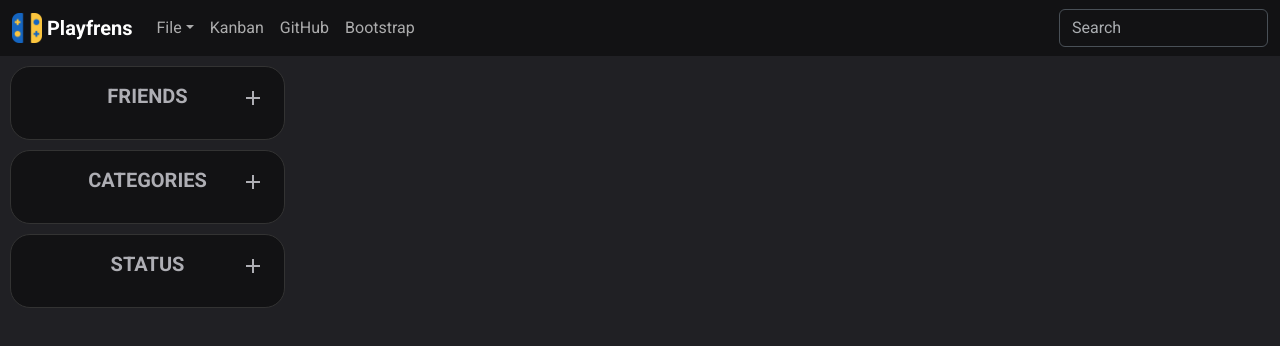
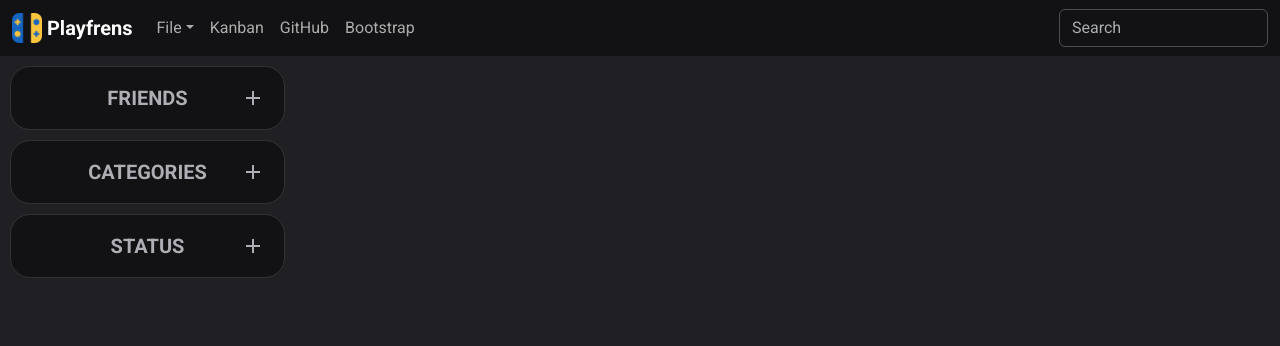
Before and after one commit to liranbr/Playfrens, a React (Vite) app: page / in a window 1280 px wide. Shown: the top 346 px of the page. Built offline with nearby package versions, Linux system fonts and the light colour scheme.

Commit message:
Align headers - titles and iconbuttons

```diff
--- a/src/App.css
+++ b/src/App.css
@@ -20,3 +20,10 @@
     margin: 10px 0 10px 10px;
     gap: 10px;
 }
+
+.sidebar-subgroup {
+    max-height: 50%;
+    display: flex;
+    flex-direction: column;
+    gap: 10px;
+}
--- a/src/App.jsx
+++ b/src/App.jsx
@@ -77,13 +77,24 @@ function AppHeader({ searchState }) {
     );
 }
 
-function AppSidebar(props) {
-    const { dataTypes, selectionSetters } = props;
+function AppSidebar({ selectionSetters: { friendSelection, categorySelection, statusSelection } }) {
+    // 50% height to friend bar, 50% to categories + status
     return (
         <div className="app-sidebar">
-            {dataTypes.map((dataType, index) =>
-                <SidebarGroup key={dataType.key} dataType={dataType} dataList={dataType.allDataList}
-                              setSelection={selectionSetters[index]} />)}
+            <SidebarGroup
+                dataType={dataTypes.friend}
+                dataList={dataTypes.friend.allDataList}
+                setSelection={friendSelection} />
+            <div className="sidebar-subgroup">
+                <SidebarGroup
+                    dataType={dataTypes.category}
+                    dataList={dataTypes.category.allDataList}
+                    setSelection={categorySelection} />
+                <SidebarGroup
+                    dataType={dataTypes.status}
+                    dataList={dataTypes.status.allDataList}
+                    setSelection={statusSelection} />
+            </div>
         </div>
     );
 }
@@ -115,8 +126,7 @@ export default function App() {
         <>
             <AppHeader searchState={[search, setSearch]} />
             <div id="main-content">
-                <AppSidebar dataTypes={[dataTypes.friend, dataTypes.category, dataTypes.status]}
-                            selectionSetters={[setSelectedFriends, setSelectedCategories, setSelectedStatuses]} />
+                <AppSidebar selectionSetters={[setSelectedFriends, setSelectedCategories, setSelectedStatuses]} />
                 <GamesGrid filteredGames={filteredGames} />
             </div>
             <ToastContainer />
--- a/src/components/Components.css
+++ b/src/components/Components.css
@@ -1,10 +1,13 @@
 .icon-button {
+    height: var(--icon-size);
+    width: var(--icon-size);
     display: flex;
+    align-items: center;
+    justify-content: center;
+    font-size: 24px;
+    color: var(--pf-fg-100);
     background: none;
-    color: var(--pf-fg-100);
-    font-size: 24px;
     border: none;
-    padding: 3px 3px;
 }
 
 .icon-button:hover {
@@ -18,48 +21,30 @@
     display: flex;
     flex-direction: column;
     margin: 0;
-    padding: 1rem;
+    padding: 16px;
     border: 1px solid #333;
     border-radius: 20px;
     background-color: var(--pf-bg-900);
     overflow: hidden;
 }
 
-/* TODO: replace awkward weighing with div containers or layout */
-.app-sidebar > .sidebar-group:first-of-type {
-    max-height: 50%;
-}
-
-.app-sidebar > .sidebar-group:nth-of-type(2) {
-    max-height: 50%;
-}
-
-.app-sidebar > .sidebar-group:last-of-type {
-    max-height: 50%;
-    overflow: auto;
-}
-
 .sidebar-header {
-    display: flex;
-    position: relative;
     width: 100%;
+    display: grid;
+    grid-template-columns: var(--icon-size) 1fr var(--icon-size);
     align-items: center;
-    margin-bottom: 10px;
-    --bs-gutter-x: 0;
 }
 
 .sidebar-title {
-    position: absolute;
-    left: 50%;
-    transform: translateX(-50%);
     font-size: 20px;
     font-weight: bold;
+    color: var(--pf-fg-100);
     text-align: center;
-    line-height: 100%;
-    height: 24px;
-    color: var(--pf-fg-100);
     margin: 0;
-    padding: 0;
+    line-height: 1;
+    overflow: hidden;
+    text-overflow: ellipsis;
+    white-space: nowrap;
 }
 
 .sidebar-buttons-list {
@@ -76,7 +61,7 @@
     text-align: start;
     font-size: 18px;
     border: none;
-    margin: 2px 0;
+    margin: 2px 12px;
     border-radius: 15px;
     transition: none;
 }
--- a/src/components/Components.jsx
+++ b/src/components/Components.jsx
@@ -40,12 +40,11 @@ export function SidebarGroup({ dataType, dataList, setSelection }) {
     return (
         <Row className="sidebar-group">
             <div className="sidebar-header">
+                <div />
                 <p className="sidebar-title">{title}</p>
-                <div className="ms-auto">
-                    <button className="icon-button">
-                        <MdAdd />
-                    </button>
-                </div>
+                <button className="icon-button">
+                    <MdAdd />
+                </button>
             </div>
             <div className="sidebar-buttons-list">
                 {dataList.map((item, index) =>
--- a/src/components/GameGrid.css
+++ b/src/components/GameGrid.css
@@ -85,7 +85,6 @@
         flex-direction: column;
         justify-content: space-between;
         position: relative;
-        margin: 0 10px;
         overflow: hidden;
         z-index: 1;
         box-shadow: 0 0 20px rgba(0, 0, 0, 1);
@@ -115,26 +114,30 @@
     }
 
     .pfm-header {
-        padding: 17px;
+        width: 100%;
+        display: grid;
+        grid-template-columns: var(--icon-size) 1fr var(--icon-size);
+        align-items: center;
+        border: 1px solid transparent;
+        padding: 16px;
 
         .pfm-title {
             font-size: 24px;
+            padding: 0 10px;
             color: #fff;
+            margin: 0;
+            line-height: 1;
             text-align: center;
             font-weight: bold;
-            position: absolute;
-            width: 80%;
-            left: 50%;
-            transform: translateX(-50%);
         }
     }
 
     .pfm-body {
         display: flex;
         flex-direction: column;
+        margin: 42px;
         height: 100%;
         justify-content: end;
-        margin: 40px 40px;
     }
 
     .pfm-sidebar {
@@ -143,6 +146,7 @@
         display: flex;
         flex-direction: column;
         gap: 10px;
+        margin: 0 10px;
         z-index: 2;
         pointer-events: none;
     }
--- a/src/components/GameGrid.jsx
+++ b/src/components/GameGrid.jsx
@@ -21,8 +21,9 @@ const ModalSidebarGroup = observer(({ game, dataType }) => {
     const selectRef = useRef(null);
     return (
         <Row className="sidebar-group pfm-shadow">
-            <div className="sidebar-header">
-                <p className="sidebar-title">{title}</p>
+            <div className="sidebar-header position-relative">
+                <div />
+                <h4 className="sidebar-title">{title}</h4>
                 <div className="ms-auto">
                     <button className={"icon-button"}>
                         <MdAdd />
@@ -84,6 +85,7 @@ const GameModal = observer(({ game, show, handleHide }) => {
                 <div className="pfm-card-bg layer1" />
                 <div className="pfm-card-bg layer2" />
                 <div className="pfm-header">
+                    <div />
                     <p className="pfm-title">
                         {game.title}
                     </p>
--- a/src/index.css
+++ b/src/index.css
@@ -11,11 +11,14 @@
 
     --sidebar-width: 275px;
     --game-card-width: 250px;
+    --icon-size: 30px;
 }
 
 *, *::before, *::after {
     margin: 0;
     padding: 0;
+    --bs-gutter-x: 0;
+    --bs-gutter-y: 0;
     box-sizing: border-box;
 }
 
```
